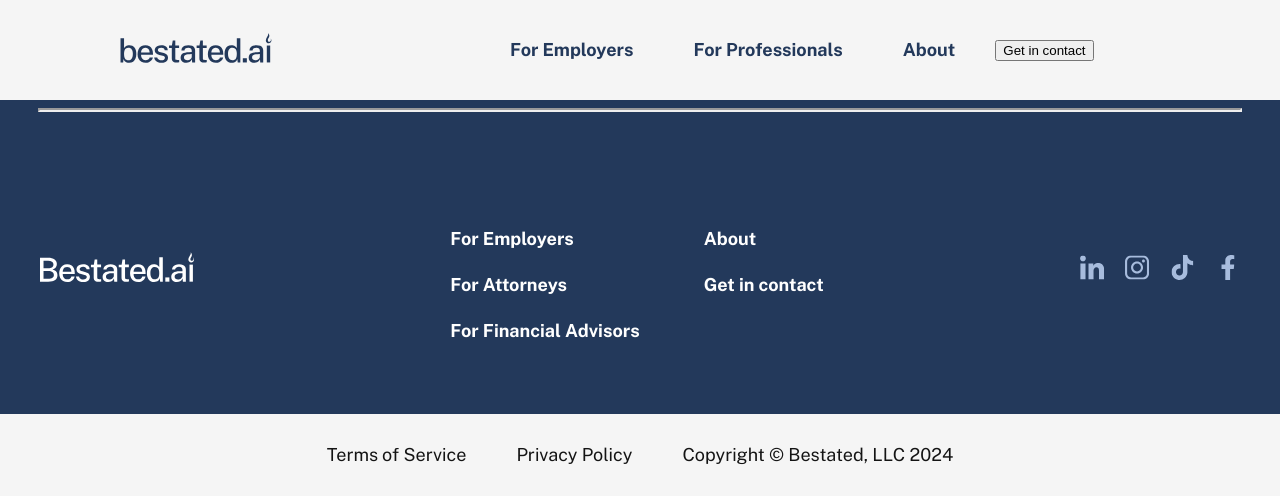
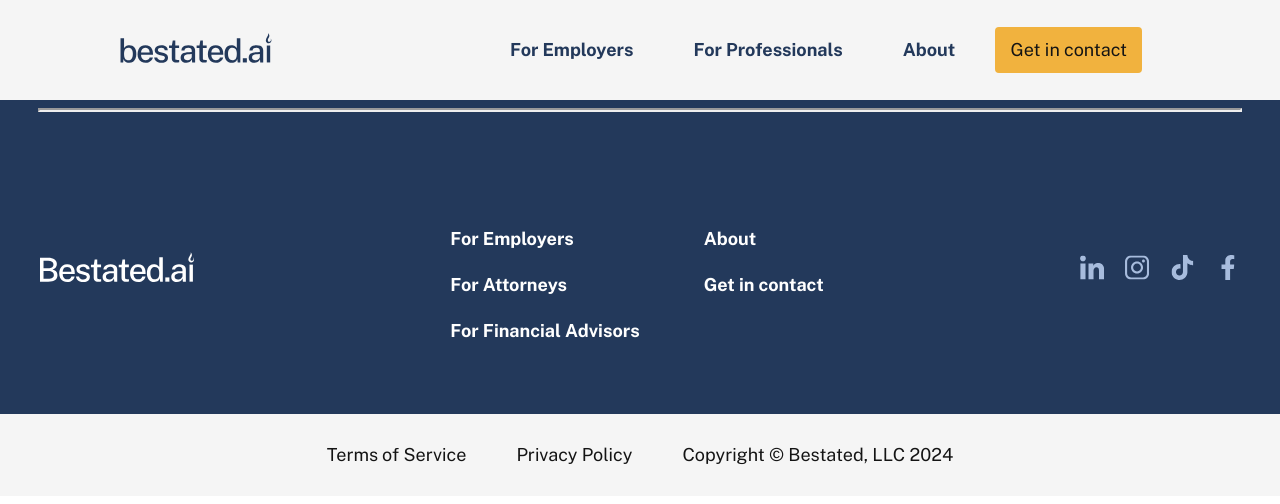
Before and after one commit to chenathy/bestated-ai, a React app: page / in a window 1280 px wide. Shown: the top 504 px of the page. Built offline with nearby package versions, Linux system fonts and the light colour scheme.

Commit message:
completed the Primary Buttons updates

```diff
--- /dev/null
+++ b/src/components/Button/Button.css
@@ -0,0 +1,41 @@
+
+/* Desktop */
+@media (min-width: 769px) {
+    .button{
+        width: 147px;
+        height: 46px;
+        padding: 10px 15px 10px 15px;
+        gap: 10px;
+        border: 0px;
+        border-radius: var(--CornerExtra-small);
+        color: var(--black);
+        font-family: 'Public Sans', sans-serif;
+        font-weight: 400;
+        font-size: 18px;
+        line-height: 25.2px;
+    }
+
+    .primary {
+        background: var(--mustard);
+    }
+
+    .button:hover{
+        width: 156px;
+        height: 50px;
+        padding: 12px 17px 12px 17px;
+        font-weight: 600;
+        text-decoration: underline;
+    }
+
+    .button:active {
+        font-weight: 600;
+    }
+
+    .button:active .primary {
+        background-color: var(--gray-85);
+    }
+
+    .secondary {
+        background-color: var(--gray-25);
+    }
+}
--- /dev/null
+++ b/src/components/Button/Button.js
@@ -0,0 +1,18 @@
+import React from 'react';
+import './Button.css';
+
+
+const Button = ({ textDisplay, onClick, type = 'button', state = 'primary', disabled = false }) => {
+    return (
+        <button
+            className={`${type} ${state}`}
+            onClick={onClick}
+            type={type}
+            disabled={disabled}
+        >
+            {textDisplay}
+        </button>
+    );
+};
+
+  export default Button;
--- /dev/null
+++ b/src/components/Button/index.js
@@ -0,0 +1 @@
+export { default } from './Button';
--- a/src/components/Header/DesktopNavbar.js
+++ b/src/components/Header/DesktopNavbar.js
@@ -1,6 +1,7 @@
 
 import React, { useState } from 'react';
 import { Link, useNavigate } from 'react-router-dom';
+import Button from '../Button';
 import logo from '../../assets/icons/logo-navy.svg';
 import './Header.css';
 
@@ -33,12 +34,11 @@ const DesktopNavbar = () => {
                         <li><Link to='/about'>About</Link></li>
 
                         <li>
-                            <button
+                            <Button
+                                textDisplay='Get in contact'
                                 onClick={() => navigate('/contact')}
-                                className='contact-btn'
-                            >
-                                Get in contact
-                            </button>
+                                state='primary'
+                            />
                         </li>
 
                     </ul>
--- a/src/components/Header/Header.css
+++ b/src/components/Header/Header.css
@@ -6,13 +6,13 @@
 
 .navbar-container {
     width: 100vw;
-    background-color: #F5F5F5;
+    background-color: var(--gray-10);
 }
 
 /* Desktop styles */
 @media (min-width: 769px) {
     .navbar {
-        background-color: #F5F5F5;
+        background-color: var(--gray-10);
         display: flex;
         align-items: center;
         position: relative;
@@ -58,7 +58,7 @@
         height: 26;
         width: auto;
         display: block;
-        color: #23395B;
+        color: var(--navy);
         text-align: left;
         padding: 14px 20px;
         text-decoration: none;
@@ -90,7 +90,7 @@
     }
 
     .dropdown li:hover {
-        background-color: #CCEDF5;
+        background-color: var(--light-blue);
     }
 
     .dropdown p {
@@ -105,7 +105,7 @@
 /* Mobile styles */
 @media (max-width: 768px) {
     .navbar {
-        background-color: #F5F5F5;
+        background-color: var(--gray-10);
         display: flex;
         align-items: center;
         justify-content: space-between;
@@ -131,7 +131,7 @@
     .hamburger .line {
         width: 100%;
         height: 3.5px;
-        background-color: #23395B;
+        background-color: var(--navy);
         border-radius: 2px;
     }
 
@@ -144,7 +144,7 @@
         border-radius: 4px;
         box-shadow: 0px 4px 4px -4px #0C0C0D0D;
         box-shadow: 0px 16px 32px -4px #0C0C0D1A;
-        background-color: #F5F5F5;
+        background-color: var(--gray-10);
         display: grid;
         align-items: center;
         justify-content: space-between;
@@ -176,6 +176,6 @@
     }
 
     .dropdown li:active {
-        background-color: #CCEDF5;
+        background-color: var(--light-blue);
     }
 }
--- a/src/styles/global.css
+++ b/src/styles/global.css
@@ -12,6 +12,20 @@ body, html {
     max-width: 100vw;
     margin: auto;
     width: 100%;
+}
+
+:root {
+    --CornerExtra-small: 4px;
+
+    --navy: #23395B;
+    --mustard: #F1B23E;
+    --dark-mustard: #BE800E;
+    --gray-10: #F5F5F5;
+    --gray-25: #D5D6D7;
+    --gray-85: #5A5B5E;
+    --light-blue: #CCEDF5;
+    --black: #141414;
+
 }
 
 
```
Also changed, not shown: src/components/Button/iconButton.js (added, +15 -0 lines), 12 other files (tests, documents, lock files or other folders).
